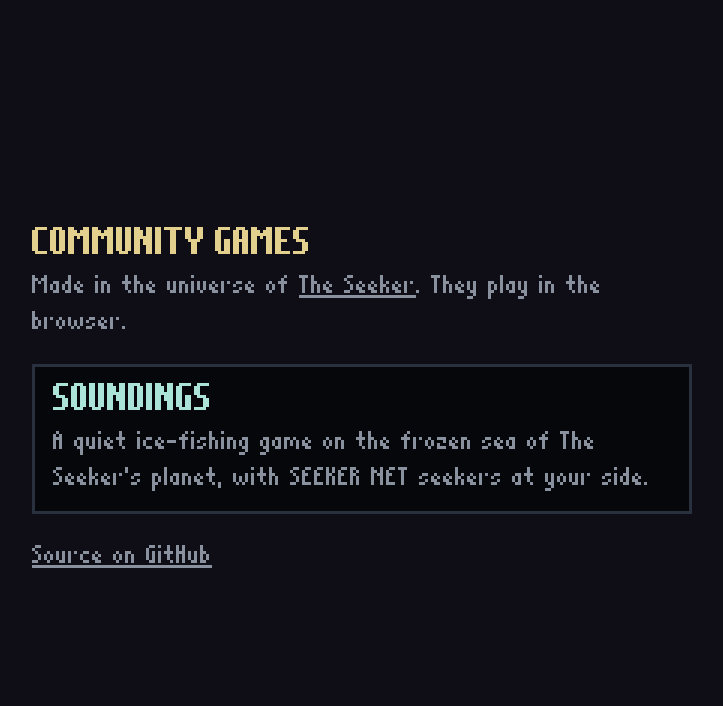
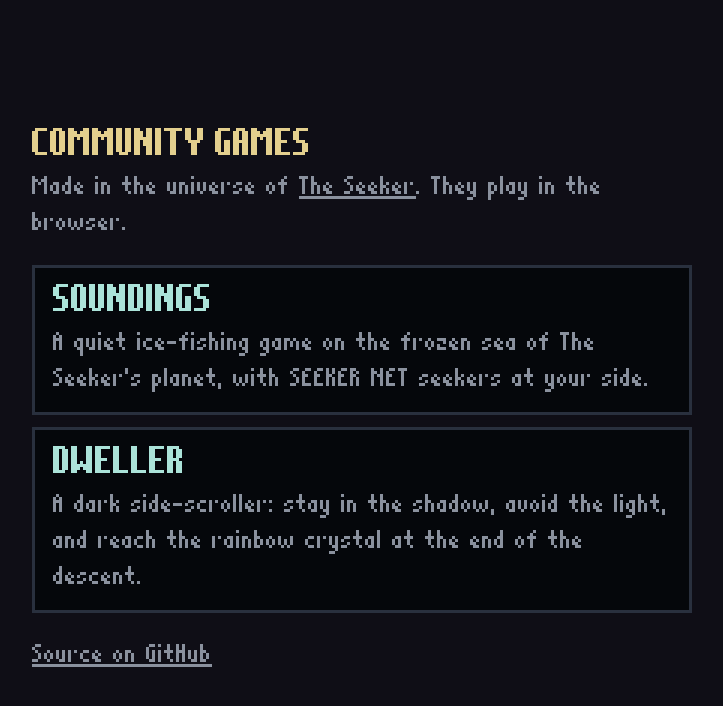
Before and after one commit to JohnnyDebtt/community-games, a plain HTML site: page index.html in a window 1280 px wide. Shown: the whole page, without its empty margins (278-1001 px from the left). Drawn offline with Linux system fonts and the light colour scheme.

Commit message:
Update index.html

```diff
--- a/index.html
+++ b/index.html
@@ -22,6 +22,7 @@
     h1 { font-family: 'Seeker Display', 'Seeker Pixel', sans-serif; font-weight: normal; font-size: calc(var(--u) * 11); line-height: calc(var(--u) * 12); text-transform: uppercase; color: var(--gold); margin: 0 0 calc(var(--u) * 2); }
     p { margin: 0 0 calc(var(--u) * 8); color: var(--muted); }
     a.game { display: block; padding: calc(var(--u) * 5) calc(var(--u) * 6); border: var(--u) solid var(--line); background: #05070b; color: var(--text); text-decoration: none; }
+    a.game + a.game { margin-top: calc(var(--u) * 4); }
     a.game:hover, a.game:focus-visible { border-color: var(--teal); outline: none; }
     a.game b { display: block; font-family: 'Seeker Display', 'Seeker Pixel', sans-serif; font-weight: normal; font-size: calc(var(--u) * 11); line-height: calc(var(--u) * 12); text-transform: uppercase; color: var(--teal); margin-bottom: calc(var(--u) * 2); }
     a.game span { color: var(--muted); }
@@ -37,6 +38,10 @@
       <b>Soundings</b>
       <span>A quiet ice-fishing game on the frozen sea of The Seeker's planet, with SEEKER NET seekers at your side.</span>
     </a>
+    <a class="game" href="dweller/">
+      <b>Dweller</b>
+      <span>A dark side-scroller: stay in the shadow, avoid the light, and reach the rainbow crystal at the end of the descent.</span>
+    </a>
     <footer><a href="https://github.com/TheSeekerGame/community-games">Source on GitHub</a></footer>
   </main>
 </body>
```
